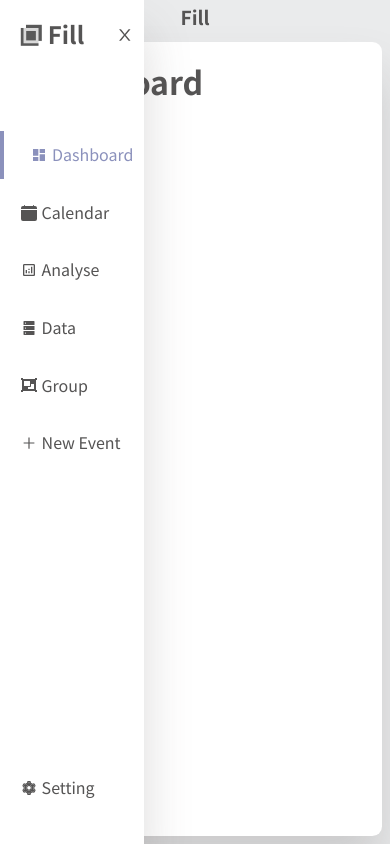
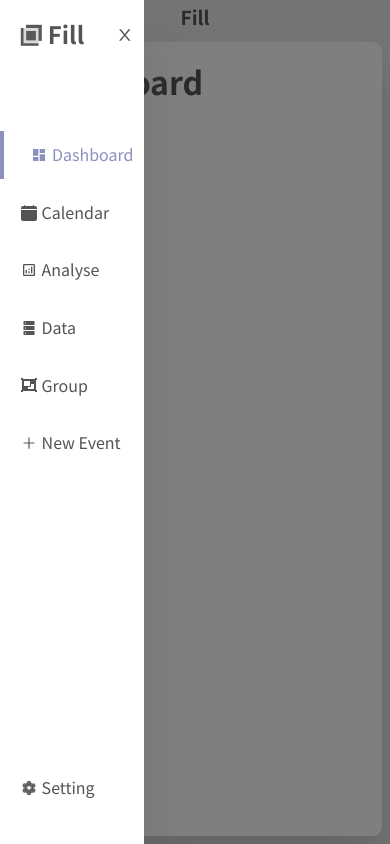
Before and after one commit to xup60521/web-calendar, a React (Create React App) app: page / in a window 390 px wide. Both pictures are taken after a click on the button 13 px from the left and 18 px from the top of the page. Built offline with nearby package versions, Linux system fonts and the light colour scheme.

Commit message:
add dark mask when open the menu in phone mode

```diff
--- a/src/App.css
+++ b/src/App.css
@@ -15,6 +15,10 @@ div.modal#calendarweekclickevent {
   width: 70%;
   margin: auto;
   padding: 1rem;
+}
+
+div.mask {
+  display: none;
 }
 
 * {
@@ -164,6 +168,11 @@ div.content > div {
 @keyframes fadeIn {
   0% { opacity: 0; }
   100% { opacity: 1; }
+}
+
+@keyframes fadeOut {
+  from { opacity: 1;}
+  to {opacity: 0;}
 }
 
 /* new event */
@@ -799,6 +808,19 @@ button.toggledarkmode#right.toggleDarkModeActive {
     margin: 0.5rem;
     padding-bottom: 1.5rem;
   }
+
+  div.mask.activated {
+    display: block;
+    position: absolute;
+    z-index: 9;
+    height: 100vh;
+    width: 100vw;
+    top: 0;
+    left: 0;
+    background-color: rgba(0, 0, 0, 0.5);
+    animation: fadeIn 0.5s;
+  }
+
 }
 
 @media (max-height: 610px) {
--- a/src/App.jsx
+++ b/src/App.jsx
@@ -78,6 +78,7 @@ const App = () => {
         </div>
         <NavLink to="/Setting/" onClick={()=>{setShowMenu(false)}}><span className="navbutton"><AiTwotoneSetting /><a>Setting</a></span></NavLink>
       </aside>
+      <div className={`mask ${(showMenu ? "activated" : "")}`} onClick={()=>{setShowMenu(false)}}></div>
       <main>
 
         <div className="content">
```
